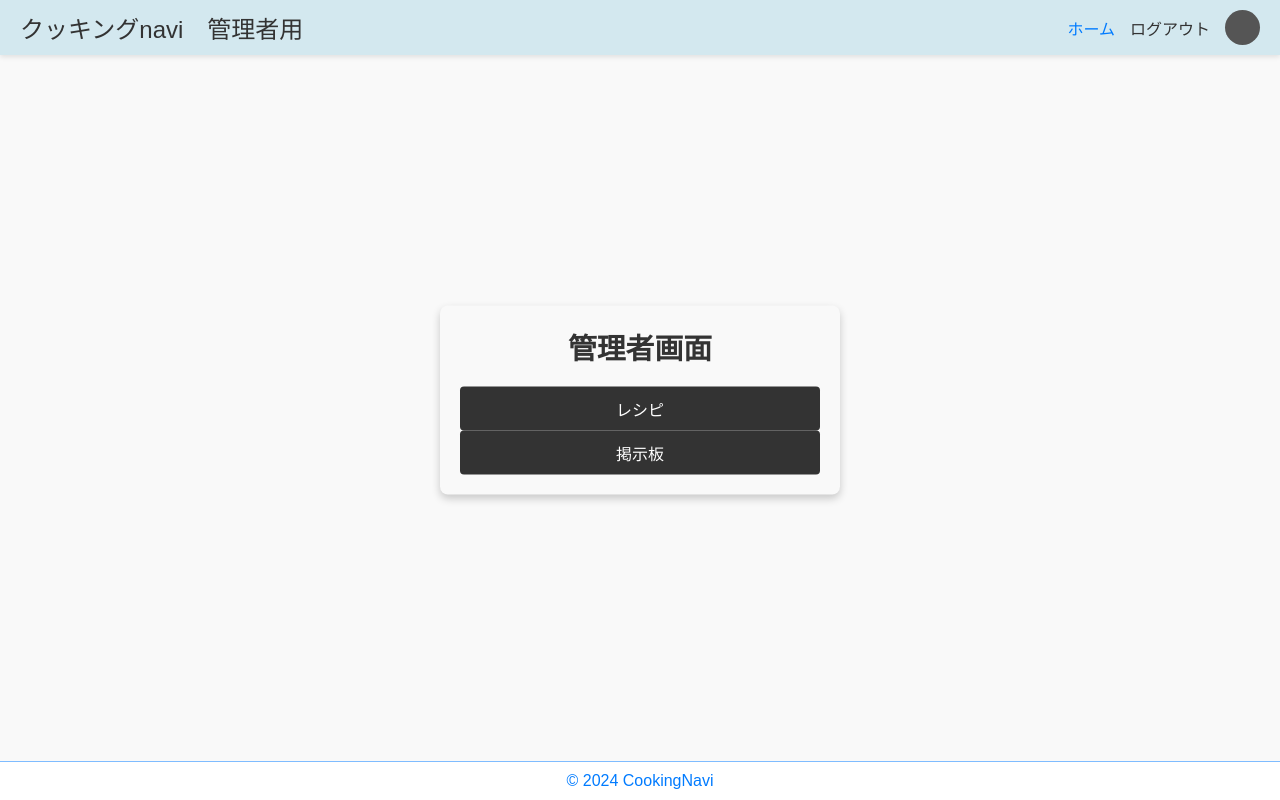
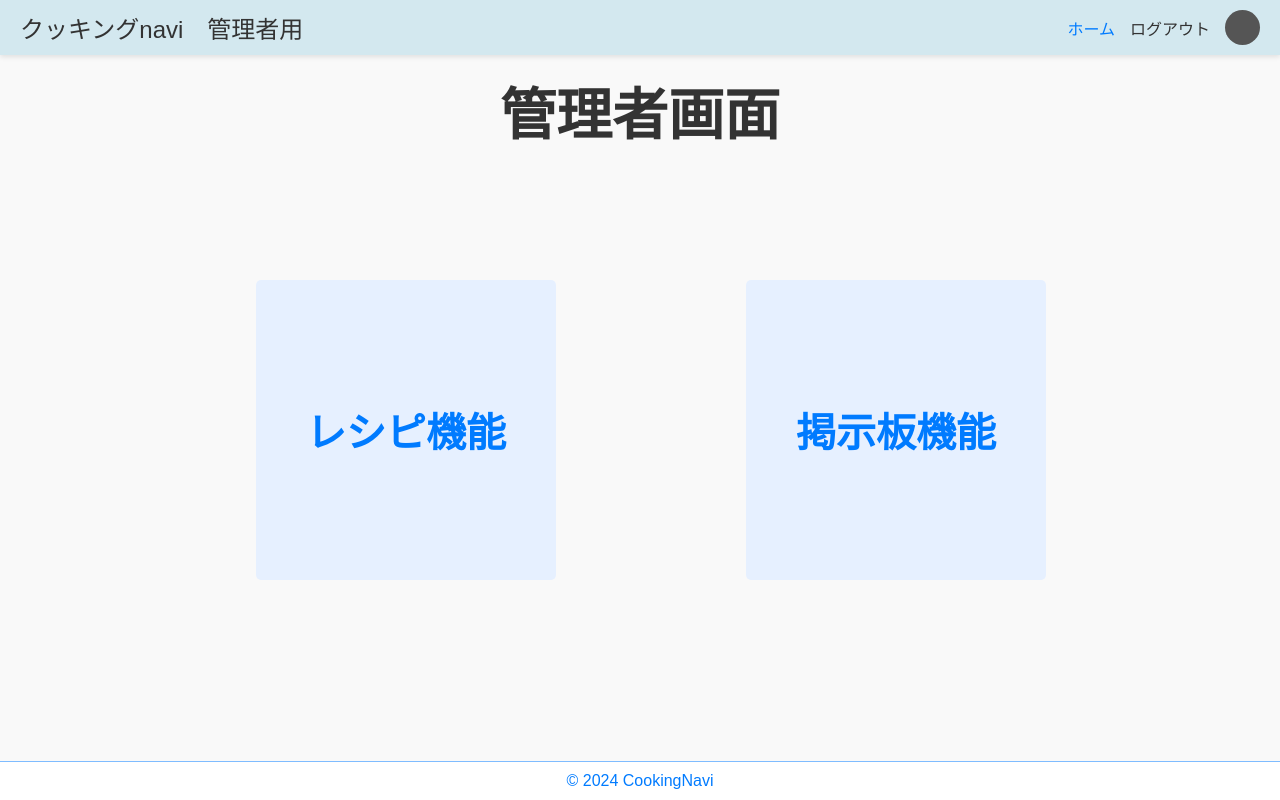
Before and after one commit to ml02100825/CookingNavi, a Django app: template cookapp/templates/administrator/home.html in a window 1280 px wide. Run offline with Django 4.2, Linux system fonts and the light colour scheme; the template is opened without the code that fills it, so the values that code supplies are empty; parts of the project's set-up code (start-up, migrations or seed data) failed here and were passed over.

Commit message:
管理者ホーム

```diff
--- a/cookapp/templates/administrator/home.html
+++ b/cookapp/templates/administrator/home.html
@@ -22,13 +22,11 @@
 </header>
 
     <!-- メインコンテンツ -->
-    <main>
-        <div class="login-container">
-            <h1>管理者画面</h1>
-            <form action="#" method="post">
-                <button type="submit">レシピ</button>
-                <button type="submit">掲示板</button>
-            </form>
+    <main class="home-container">
+        <h1 class="admin-title">管理者画面</h1>
+        <div class="button-container">
+            <button class="recipe-btn">レシピ機能</button>
+            <button class="forum-btn">掲示板機能</button>
         </div>
     </main>
 
--- a/cookapp/templates/css/home.css
+++ b/cookapp/templates/css/home.css
@@ -162,7 +162,6 @@
 
 
 /* ログアウト画面のスタイル */
-
 /* 全体のスタイル */
 body {
     font-family: Arial, sans-serif; /* フォントの設定 */
@@ -263,7 +262,6 @@ header {
 
 
 /* ホーム画面のスタイル */
-
 /* 健康管理ボタンのスタイル */
 .health-management-btn {
     position: absolute; /* 絶対位置指定 */
@@ -421,79 +419,72 @@ header {
 /* (管理者)ホーム画面のスタイル /*
 /* ホーム画面全体のスタイル */
 .home-container {
-    font-family: Arial, sans-serif; /* フォントの設定 */
-    background-color: #f9f9f9; /* 背景色を薄いグレーに設定 */
+    font-family: Arial, sans-serif;
+    background-color: #f9f9f9;
     margin: 0;
     padding: 0;
     display: flex;
-    flex-direction: column; /* 縦に並べる */
-    justify-content: center; /* 縦中央に配置 */
-    align-items: center; /* 横中央に配置 */
-    height: 100vh; /* 画面全体の高さに設定 */
+    flex-direction: column;
+    align-items: center;
+    height: 100vh;
+}
+
+/* 管理者画面タイトルのスタイル */
+.admin-title {
+    font-size: 3.5em;
+    color: #333;
+    text-align: center;
+    margin-top: 70px;
+    margin-bottom: 235px; /* タイトルとボタン間の余白 */
+    font-weight: bold;
 }
 
 /* ボタンコンテナのスタイル */
 .button-container {
-    display: flex; /* ボタンを横に並べる */
-    justify-content: space-between; /* ボタン間に間隔を設定 */
-    gap: 30px; /* ボタン間の間隔を広げる */
-    align-items: center; /* ボタンを中央揃え */
-    margin-top: 20px; /* 上部の余白 */
+    display: flex;
+    justify-content: center;
+    margin-top: 20px;
 }
 
-/* レシピ機能ボタンのスタイル */
-.recipe-btn {
-    background-color: #b3e0ff; /* 薄い水色の背景 */
-    color: white; /* 文字色を白に */
+/* レシピ機能ボタンと掲示板機能ボタンのスタイル */
+.recipe-btn, .forum-btn {
+    background-color: #e6f0ff; /* 薄い青色に変更 */
+    color: #007bff; /* 文字色を青色に変更 */
     border: none;
-    padding: 20px; /* パディングを調整 */
-    font-size: 1.2em; /* フォントサイズを調整 */
-    border-radius: 5px; /* 角を丸く */
-    cursor: pointer; /* ポインターを表示 */
-    transition: background-color 0.3s; /* ホバー時の背景色変化 */
-    width: 150px; /* 幅を指定 */
-    height: 150px; /* 高さも同じ値に設定して正方形に */
-    text-align: center; /* テキストを中央揃え */
-    display: flex; /* フレックスボックスを使用 */
-    justify-content: center; /* 水平方向に中央揃え */
-    align-items: center; /* 垂直方向に中央揃え */
-    font-weight: bold; /* フォントを太字にする */
+    font-size: 2.5em;
+    border-radius: 5px;
+    cursor: pointer;
+    transition: background-color 0.3s;
+    width: 300px;
+    height: 300px;
+    display: flex;
+    justify-content: center;
+    align-items: center;
+    font-weight: bold;
+    position: absolute;
+    top: 35%; /* 同じ高さに配置 */
 }
 
-/* レシピ機能ボタンホバー時のスタイル */
-.recipe-btn:hover {
-    background-color: #99c2ff; /* 薄い水色が少し暗くなる */
+.recipe-btn {
+    left: 20%; /* 左に配置 */
 }
 
-/* 掲示板機能ボタンのスタイル */
 .forum-btn {
-    background-color: #b3e0ff; /* 薄い水色の背景 */
-    color: white; /* 文字色を白に */
-    border: none;
-    padding: 20px; /* パディングを調整 */
-    font-size: 1.2em; /* フォントサイズを調整 */
-    border-radius: 5px; /* 角を丸く */
-    cursor: pointer; /* ポインターを表示 */
-    transition: background-color 0.3s; /* ホバー時の背景色変化 */
-    width: 150px; /* 幅を指定 */
-    height: 150px; /* 高さも同じ値に設定して正方形に */
-    text-align: center; /* テキストを中央揃え */
-    display: flex; /* フレックスボックスを使用 */
-    justify-content: center; /* 水平方向に中央揃え */
-    align-items: center; /* 垂直方向に中央揃え */
-    font-weight: bold; /* フォントを太字にする */
+    left: 70%; /* 右に配置 */
+    transform: translateX(-50%); /* 中央揃え */
 }
 
-/* 掲示板機能ボタンホバー時のスタイル */
-.forum-btn:hover {
-    background-color: #99c2ff; /* 薄い水色が少し暗くなる */
+/* ボタンホバー時のスタイル */
+.recipe-btn:hover, .forum-btn:hover {
+    background-color: #b3d9ff; /* ホバー時の背景色 */
+    color: #0056b3; /* ホバー時の文字色 */
 }
 
 
 
 
+
 /* トップページのスタイル */
-
 /* 画像を画面の中央に配置するためのスタイル */
 .image-container {
     display: flex; /* フレックスボックスを使用 */
```
